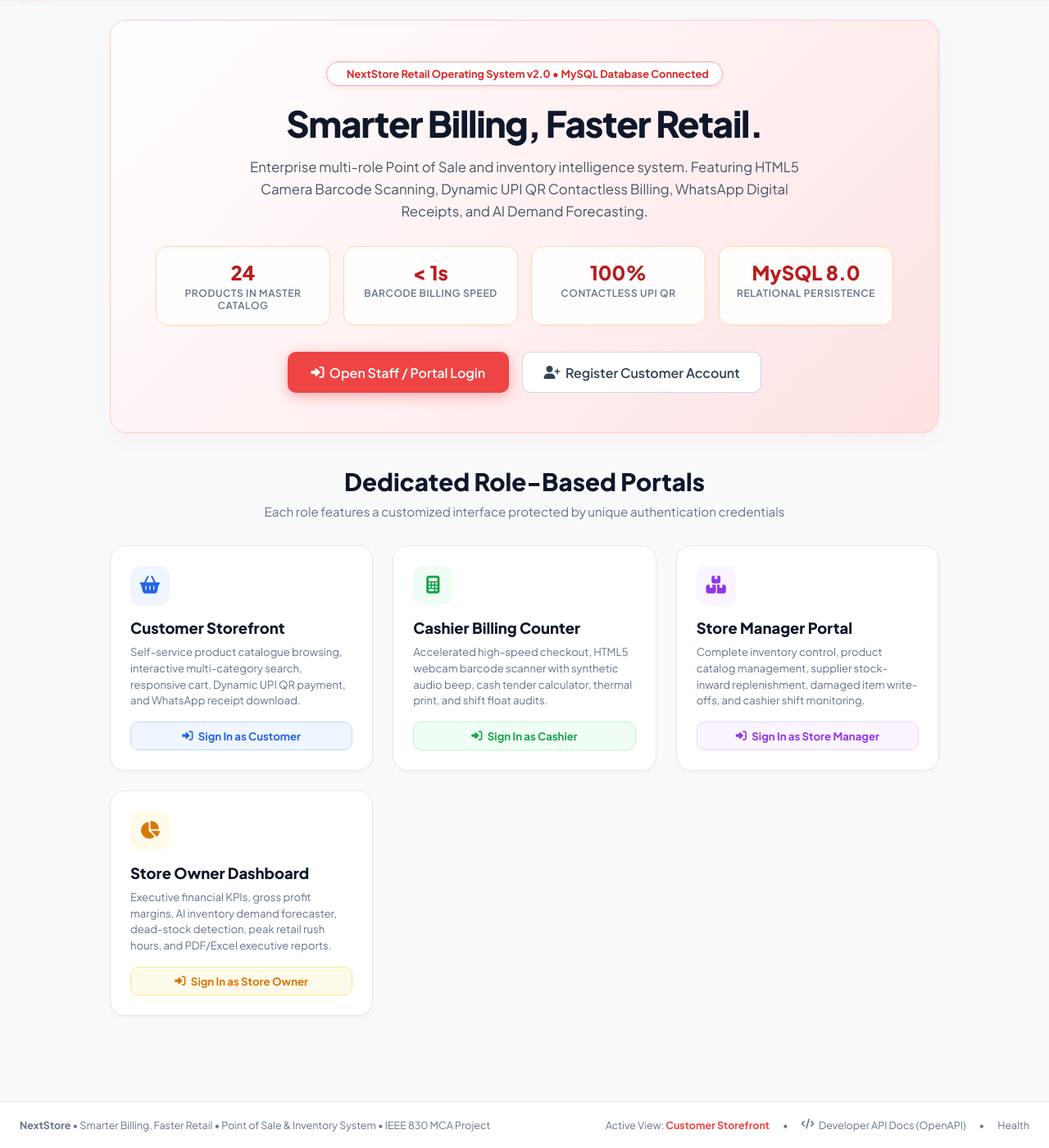
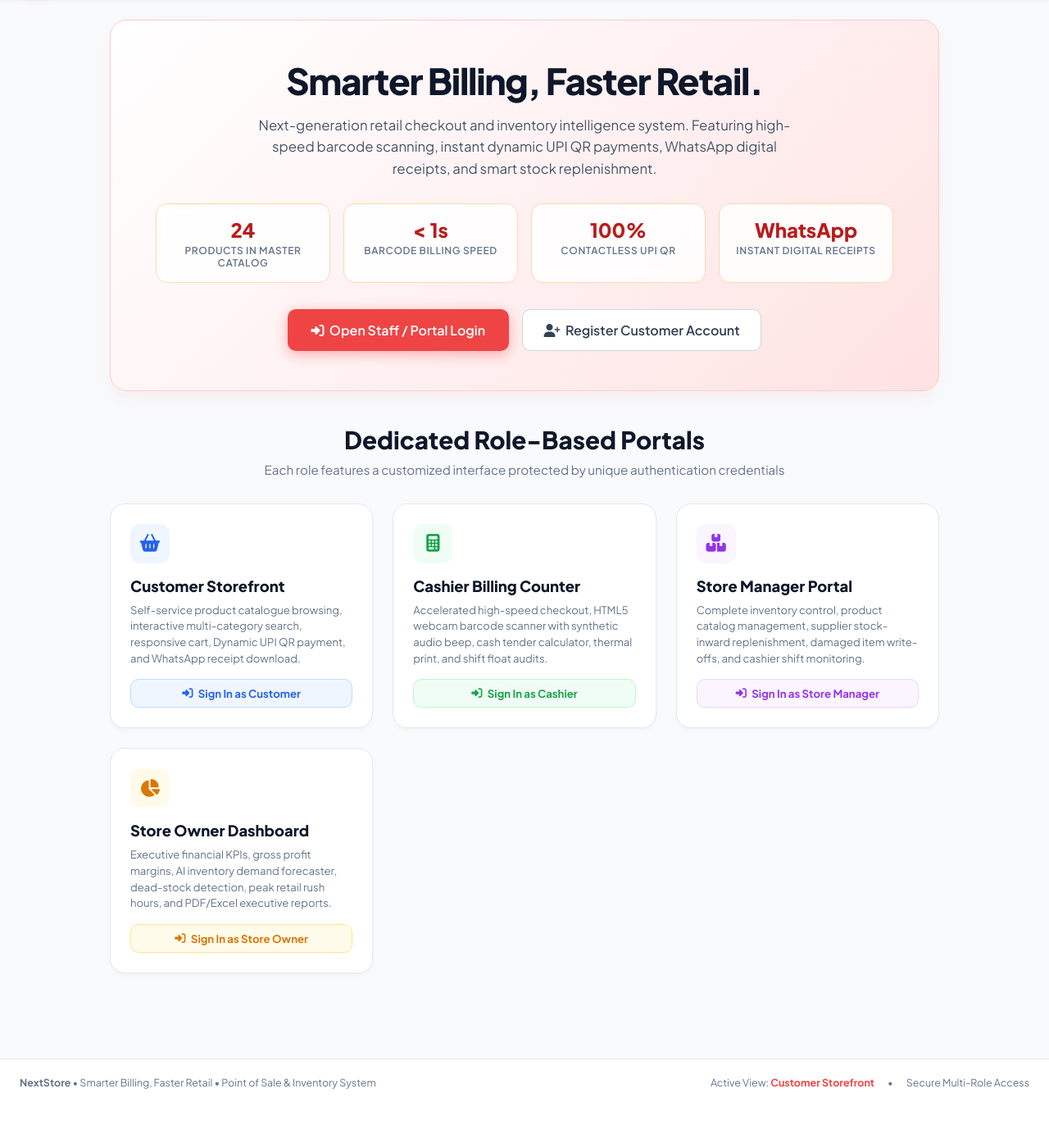
Before and after one commit to CheenuSagar/Minor_Major-Project, a Spring Boot app: page / in a window 1280 px wide. Shown: the part 67-1467 px from the top of the page at 82% size. After the commit the page ends 1395 px from the top, so only its background shows below. Run offline with Spring Boot 4, Linux system fonts and the light colour scheme; data comes from the database, SQL or seed files in the repository; some of the project's set-up classes (security, data sources, template engines, error pages and the like) are left out, and stand-ins take their place.

Commit message:
fix(ui): remove technical MySQL badge and jargon from user-facing showcase

```diff
--- a/src/main/resources/static/index.html
+++ b/src/main/resources/static/index.html
@@ -685,13 +685,10 @@
   <section id="landingShowcase" style="max-width: 1400px; margin: 1.5rem auto 3rem; padding: 0 1.5rem;">
     <!-- Hero Banner -->
     <div class="hero-banner">
-      <div class="hero-badge">
-        <i class="fa-solid fa-sparkles"></i> NextStore Retail Operating System v2.0 • MySQL Database Connected
-      </div>
       <h1 class="hero-title">Smarter Billing, Faster Retail.</h1>
       <p class="hero-subtitle">
-        Enterprise multi-role Point of Sale and inventory intelligence system. Featuring HTML5 Camera Barcode Scanning,
-        Dynamic UPI QR Contactless Billing, WhatsApp Digital Receipts, and AI Demand Forecasting.
+        Next-generation retail checkout and inventory intelligence system. Featuring high-speed barcode scanning,
+        instant dynamic UPI QR payments, WhatsApp digital receipts, and smart stock replenishment.
       </p>
 
       <!-- Key Stats Bar -->
@@ -709,8 +706,8 @@
           <div class="hero-stat-label">Contactless UPI QR</div>
         </div>
         <div class="hero-stat-card">
-          <div class="hero-stat-val">MySQL 8.0</div>
-          <div class="hero-stat-label">Relational Persistence</div>
+          <div class="hero-stat-val">WhatsApp</div>
+          <div class="hero-stat-label">Instant Digital Receipts</div>
         </div>
       </div>
 
@@ -1173,16 +1170,12 @@
   <!-- Footer -->
   <footer style="margin-top: auto; padding: 1.25rem 1.5rem; border-top: 1px solid var(--card-border); background: white; font-size: 0.78rem; color: var(--text-muted); display: flex; justify-content: space-between; align-items: center; flex-wrap: wrap; gap: 0.75rem;">
     <div>
-      <strong>NextStore</strong> &bull; Smarter Billing, Faster Retail &bull; Point of Sale & Inventory System &bull; IEEE 830 MCA Project
+      <strong>NextStore</strong> &bull; Smarter Billing, Faster Retail &bull; Point of Sale & Inventory System
     </div>
     <div style="display: flex; gap: 1rem; align-items: center;">
       <span>Active View: <strong id="footerActiveMode" style="color: var(--primary);">Customer Storefront</strong></span>
       <span>&bull;</span>
-      <a href="/swagger-ui.html" target="_blank" style="color: var(--text-muted); text-decoration: none; display: inline-flex; align-items: center; gap: 0.35rem;">
-        <i class="fa-solid fa-code text-indigo-600"></i> Developer API Docs (OpenAPI)
-      </a>
-      <span>&bull;</span>
-      <a href="/actuator/health" target="_blank" style="color: var(--text-muted); text-decoration: none;">Health</a>
+      <span style="color: var(--text-muted);">Secure Multi-Role Access</span>
     </div>
   </footer>
 
```
